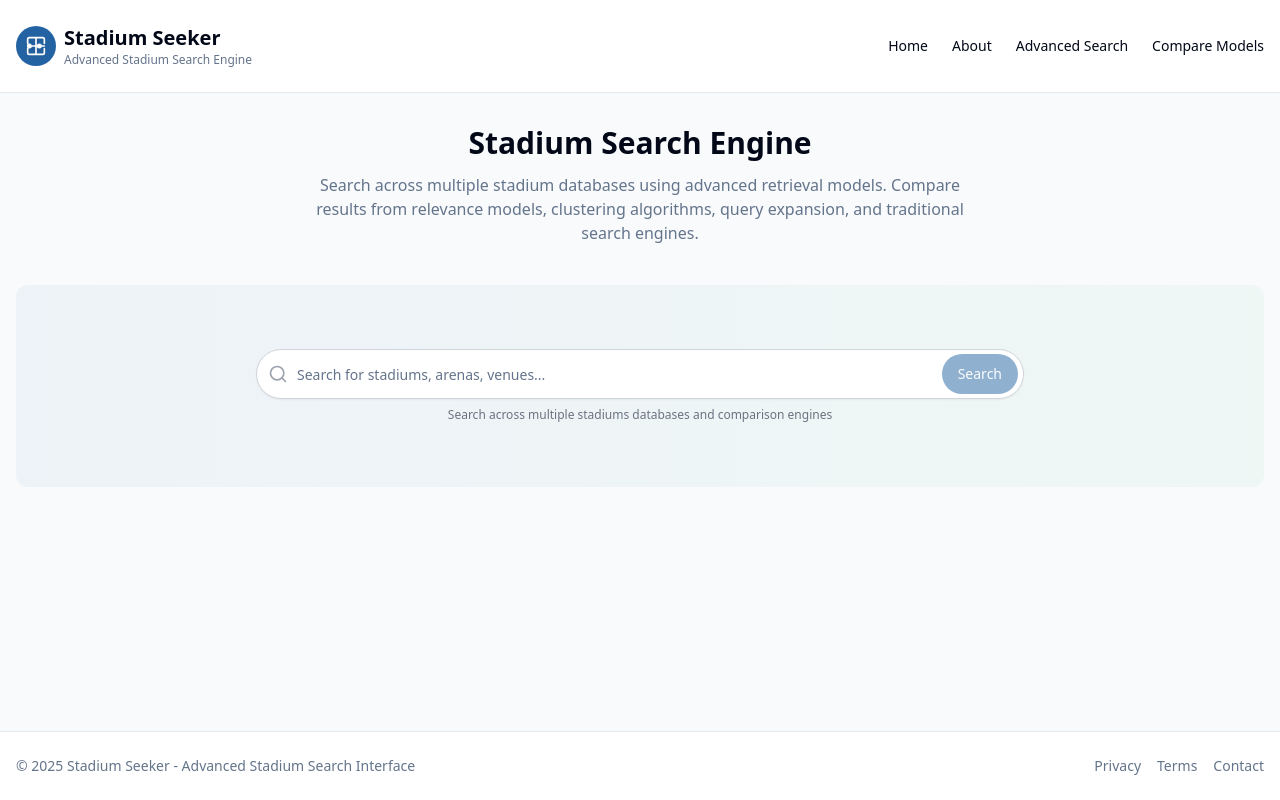
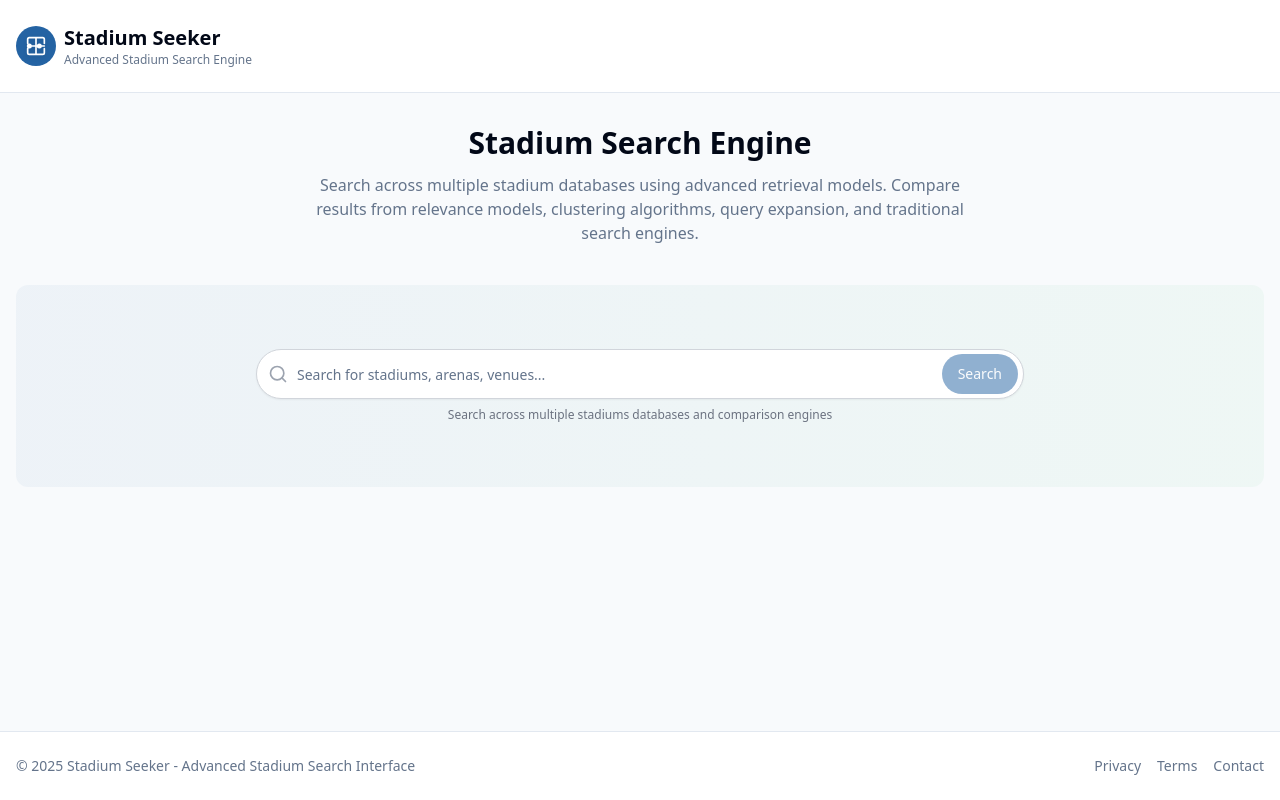
Before and after one commit to JeetKanani59/stadium-seeker-interface, a React (Vite) app: page / in a window 1280 px wide. Built offline with nearby package versions, Linux system fonts and the light colour scheme.

Commit message:
Remove navigation bar tabs and reset search results
Remove the navigation bar tabs and clear search results on refresh.

```diff
--- a/src/components/StadiumSearchEngine.tsx
+++ b/src/components/StadiumSearchEngine.tsx
@@ -1,4 +1,3 @@
-
 import { useState } from 'react';
 import { SearchBar } from './SearchBar';
 import { ResultTabs } from './ResultTabs';
@@ -103,6 +102,14 @@ export function StadiumSearchEngine() {
     });
   };
 
+  // Clear results when component mounts (page refresh)
+  useState(() => {
+    setMyEngineResults([]);
+    setGoogleResults([]);
+    setBingResults([]);
+    setSearchQuery("");
+  });
+
   return (
     <div className="container mx-auto px-4">
       <div className="my-8">
--- a/src/pages/Index.tsx
+++ b/src/pages/Index.tsx
@@ -6,7 +6,6 @@ const Index = () => {
     <div className="min-h-screen flex flex-col">
       <header className="py-6 border-b bg-white sticky top-0 z-20">
         <div className="container mx-auto px-4">
-          <div className="flex justify-between items-center">
           <div className="flex items-center gap-2">
             <div className="w-10 h-10 bg-primary rounded-full flex items-center justify-center">
               <svg
@@ -26,13 +25,6 @@ const Index = () => {
               <h1 className="font-bold text-xl">Stadium Seeker</h1>
               <p className="text-xs text-muted-foreground">Advanced Stadium Search Engine</p>
             </div>
-            </div>
-            <nav className="hidden md:flex items-center gap-6">
-              <a href="#" className="text-sm font-medium hover:text-primary">Home</a>
-              <a href="#" className="text-sm font-medium hover:text-primary">About</a>
-              <a href="#" className="text-sm font-medium hover:text-primary">Advanced Search</a>
-              <a href="#" className="text-sm font-medium hover:text-primary">Compare Models</a>
-            </nav>
           </div>
         </div>
       </header>
```
Lines whose indentation alone changed are shown as unchanged.
